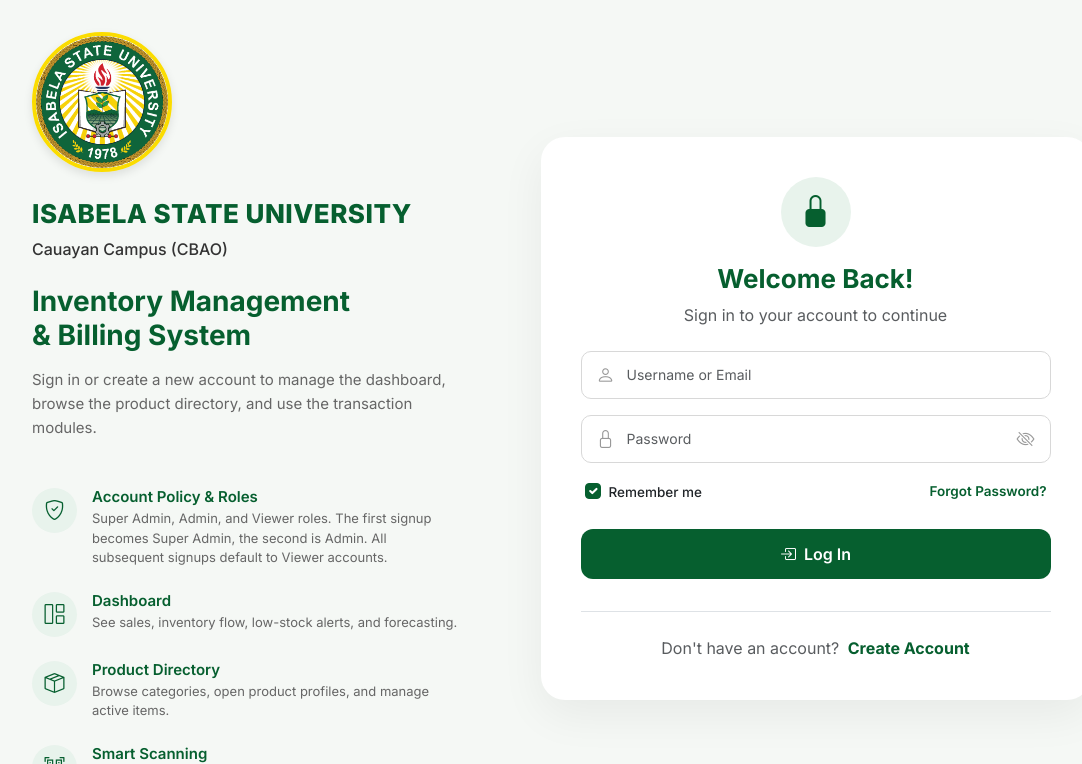
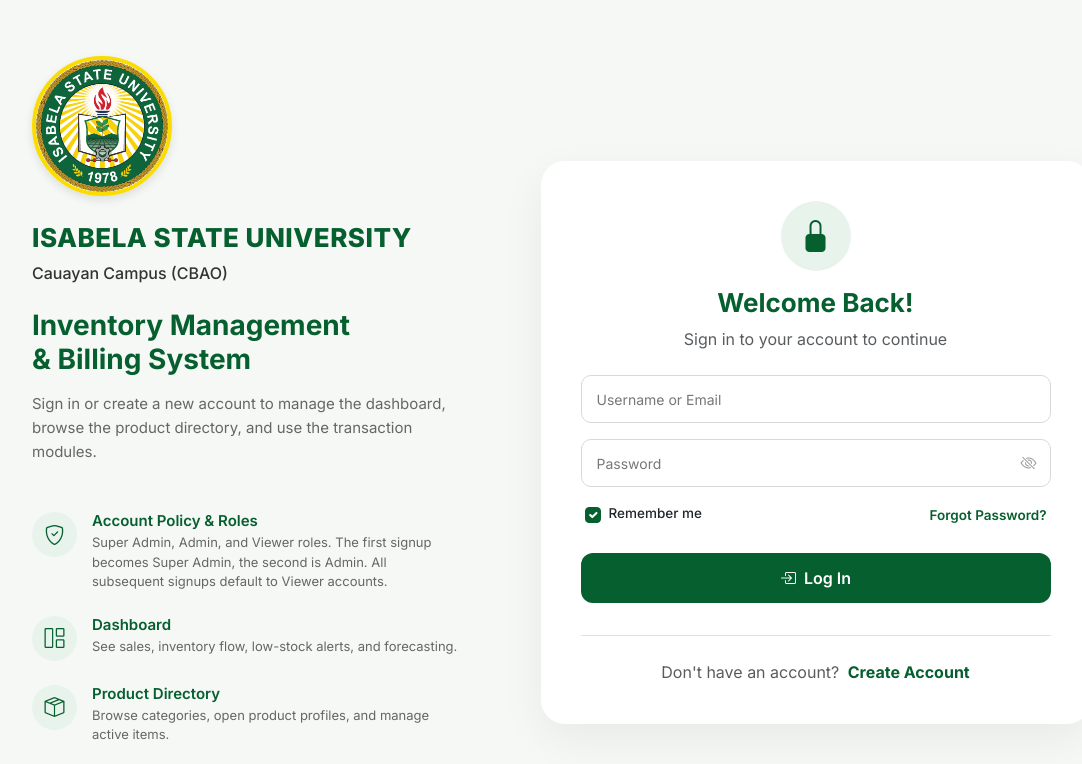
Before and after one commit to carminav25/Inventory-Management-Billing-System, a PHP site: page /InventoryManagementSystem/login.php in a window 1280 px wide. Shown: the top 764 px of the page, without its empty margins (62-1144 px from the left). Run offline with PHP 8.4, Linux system fonts and the light colour scheme.

Commit message:
Update inventory management system

```diff
--- a/assets/css/signup.css
+++ b/assets/css/signup.css
@@ -1211,3 +1211,118 @@
     }
 
 }
+
+/* =========================================================
+   LOGIN FLOATING FIELDS
+   ========================================================= */
+
+.floating-field {
+    position: relative;
+    width: 100%;
+}
+
+.floating-field .floating-input {
+    width: 100%;
+    height: 48px;
+
+    padding: 12px 45px 8px 14px;
+
+    border: 1px solid #d8d8d8;
+    border-radius: 10px;
+
+    background: #fff;
+
+    font-size: 14px;
+    color: #333;
+
+    outline: none;
+
+    transition:
+        border-color 0.2s ease,
+        box-shadow 0.2s ease;
+}
+
+.floating-field .floating-input::placeholder {
+    color: transparent;
+}
+
+.floating-field label {
+    position: absolute;
+
+    left: 12px;
+    top: 50%;
+
+    transform: translateY(-50%);
+
+    background: #fff;
+
+    padding: 0 4px;
+
+    color: #777;
+
+    font-size: 14px;
+
+    pointer-events: none;
+
+    z-index: 2;
+
+    transition:
+        top 0.2s ease,
+        transform 0.2s ease,
+        font-size 0.2s ease,
+        color 0.2s ease;
+}
+
+
+/* Clicked / focused */
+
+.floating-field .floating-input:focus {
+    border-color: var(--isu-green) !important;
+
+    box-shadow:
+        0 0 0 1px var(--isu-green) !important;
+
+    outline: none !important;
+}
+
+
+/* Floating label */
+
+.floating-field .floating-input:focus + label,
+.floating-field .floating-input:not(:placeholder-shown) + label {
+    top: 0;
+
+    transform: translateY(-50%);
+
+    font-size: 11px;
+
+    color: var(--isu-green);
+
+    background: #fff;
+}
+
+
+/* Password eye */
+
+.floating-field .password-toggle-icon {
+    position: absolute;
+
+    right: 14px;
+    top: 50%;
+
+    transform: translateY(-50%);
+
+    color: #999;
+
+    font-size: 16px;
+
+    cursor: pointer;
+
+    z-index: 10;
+
+    transition: color 0.2s ease;
+}
+
+.floating-field .password-toggle-icon:hover {
+    color: var(--isu-green);
+}
--- a/login.php
+++ b/login.php
@@ -1,4 +1,4 @@
-<?php
+﻿<?php
 session_start();
 
 $loginError = $_SESSION['login_error'] ?? '';
@@ -168,17 +168,54 @@
                     <?php endif; ?>
 
                     <form action="process/login.php" method="POST">
+                        <!-- =================================================
+                             USERNAME / EMAIL
+                             ================================================= -->
+
                         <div class="mb-3">
-                            <div class="input-icon-wrapper">
-                                <i class="bi bi-person left-icon"></i>
-                                <input type="text" name="identity" class="form-control custom-input" placeholder="Username or Email" value="<?php echo htmlspecialchars($oldInput['identity'] ?? ''); ?>" required>
+
+                            <div class="floating-field">
+
+                                <input
+                                    type="text"
+                                    id="identity"
+                                    name="identity"
+                                    class="floating-input"
+                                    placeholder=" "
+                                    autocomplete="username"
+                                    value="<?php echo htmlspecialchars($oldInput['identity'] ?? ''); ?>"
+                                    required>
+
+                                <label for="identity">
+                                    Username or Email
+                                </label>
+
                             </div>
+
                         </div>
 
+
+                        <!-- =================================================
+                             PASSWORD
+                             ================================================= -->
+
                         <div class="mb-3">
-                            <div class="input-icon-wrapper">
-                                <i class="bi bi-lock left-icon"></i>
-                                <input type="password" id="login-password" name="password" class="form-control custom-input" placeholder="Password" required>
+
+                            <div class="floating-field">
+
+                                <input
+                                    type="password"
+                                    id="login-password"
+                                    name="password"
+                                    class="floating-input"
+                                    placeholder=" "
+                                    autocomplete="current-password"
+                                    required>
+
+                                <label for="login-password">
+                                    Password
+                                </label>
+
                             </div>
                         </div>
 
@@ -217,34 +254,47 @@
 
     <!-- Script for Eye Toggle -->
     <script>
-        document.addEventListener("DOMContentLoaded", function() {
-            const passInput = document.getElementById("login-password");
+        document.addEventListener("DOMContentLoaded", function () {
+
+            const passInput =
+                document.getElementById("login-password");
+
             if (passInput) {
-                const wrapper = passInput.parentElement;
-                const eye = document.createElement("i");
-                eye.className = "bi bi-eye-slash password-toggle-icon";
 
-                // Uses the same toggle styling from your signup CSS
-                eye.style.position = "absolute";
-                eye.style.right = "16px";
-                eye.style.top = "50%";
-                eye.style.transform = "translateY(-50%)";
-                eye.style.cursor = "pointer";
-                eye.style.color = "#999";
-                eye.style.fontSize = "18px";
-                eye.style.zIndex = "5";
+                const wrapper =
+                    passInput.parentElement;
+
+                wrapper.style.position = "relative";
+
+                const eye =
+                    document.createElement("i");
+
+                eye.className =
+                    "bi bi-eye-slash password-toggle-icon";
 
                 wrapper.appendChild(eye);
 
-                eye.onclick = function() {
+
+                eye.addEventListener("click", function () {
+
                     if (passInput.type === "password") {
+
                         passInput.type = "text";
-                        eye.className = "bi bi-eye password-toggle-icon text-dark";
+
+                        eye.className =
+                            "bi bi-eye password-toggle-icon";
+
                     } else {
+
                         passInput.type = "password";
-                        eye.className = "bi bi-eye-slash password-toggle-icon";
+
+                        eye.className =
+                            "bi bi-eye-slash password-toggle-icon";
+
                     }
-                }
+
+                });
+
             }
         });
 
```
